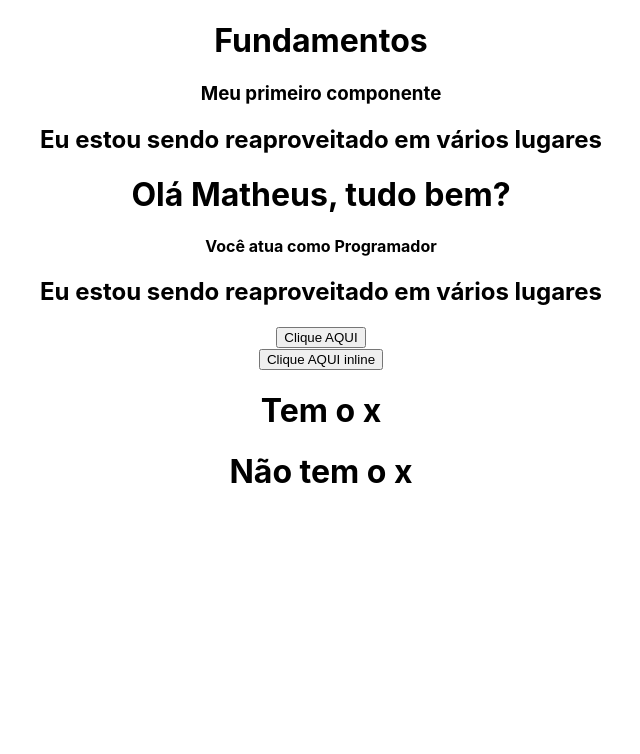
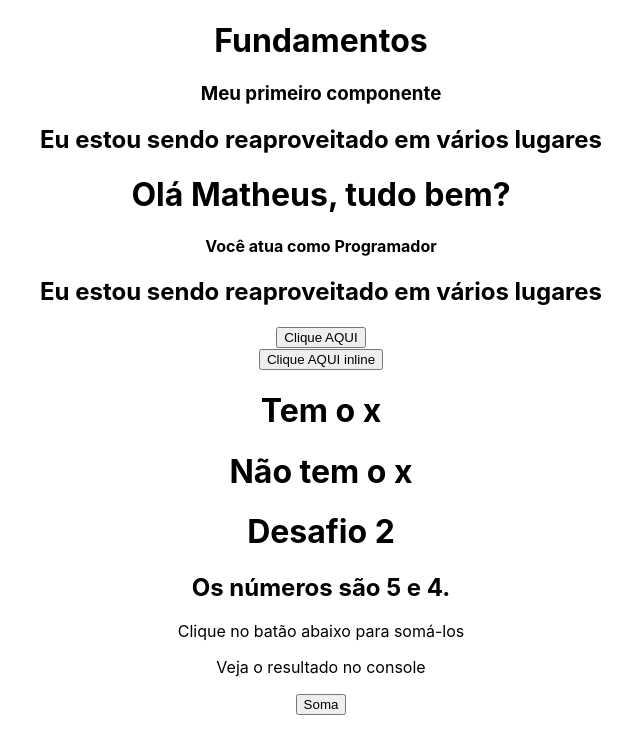
Before and after one commit to Orozimbo1/ReactJs, a React (Create React App) app in the folder fundamentos/: page / in a window 1280 px wide. Shown: the top 754 px of the page, without its empty margins (319-959 px from the left). Built offline with nearby package versions, Linux system fonts and the light colour scheme; the HTML template or start-up script is replaced by a standard one.

Commit message:
Desafio de eventos

```diff
--- a/fundamentos/src/App.js
+++ b/fundamentos/src/App.js
@@ -3,6 +3,7 @@ import FirstComponent from './components/FirstComponent';
 import TemplateExpression from './components/TemplateExpression';
 import MyComponent from './components/MyComponent';
 import Events from './components/Events';
+import Challenge from './components/Challenge';
 
 // Styles / css
 import './App.css';
@@ -15,6 +16,7 @@ function App() {
       <TemplateExpression />
       <MyComponent />
       <Events />
+      <Challenge />
     </div>
   );
 }
--- /dev/null
+++ b/fundamentos/src/components/Challenge.js
@@ -0,0 +1,17 @@
+const Challenge = () => {
+
+  const a = 5
+  const b = 4
+
+  return (
+    <div>
+      <h1>Desafio 2</h1>
+      <h2>Os números são {a} e {b}.</h2>
+      <p>Clique no batão abaixo para somá-los</p>
+      <p>Veja o resultado no console</p>
+      <button onClick={() => console.log(a + b)}>Soma</button>
+    </div>
+  )
+}
+
+export default Challenge
--- a/fundamentos/src/components/Events.js
+++ b/fundamentos/src/components/Events.js
@@ -1,5 +1,3 @@
-import React from 'react'
-
 const Events = () => {
 
     const handleMyEvent = (e) => {
--- a/fundamentos/src/components/FirstComponent.js
+++ b/fundamentos/src/components/FirstComponent.js
@@ -1,5 +1,3 @@
-import React from 'react'
-
 import MyComponent from './MyComponent'
 
 const FirstComponent = () => {
--- a/fundamentos/src/components/MyComponent.js
+++ b/fundamentos/src/components/MyComponent.js
@@ -1,5 +1,3 @@
-import React from 'react'
-
 const MyComponent = () => {
     return (
         <div>
--- a/fundamentos/src/components/TemplateExpression.js
+++ b/fundamentos/src/components/TemplateExpression.js
@@ -1,5 +1,3 @@
-import React from 'react'
-
 const TemplateExpression = () => {
     const name = 'Matheus';
     const data = {
```
